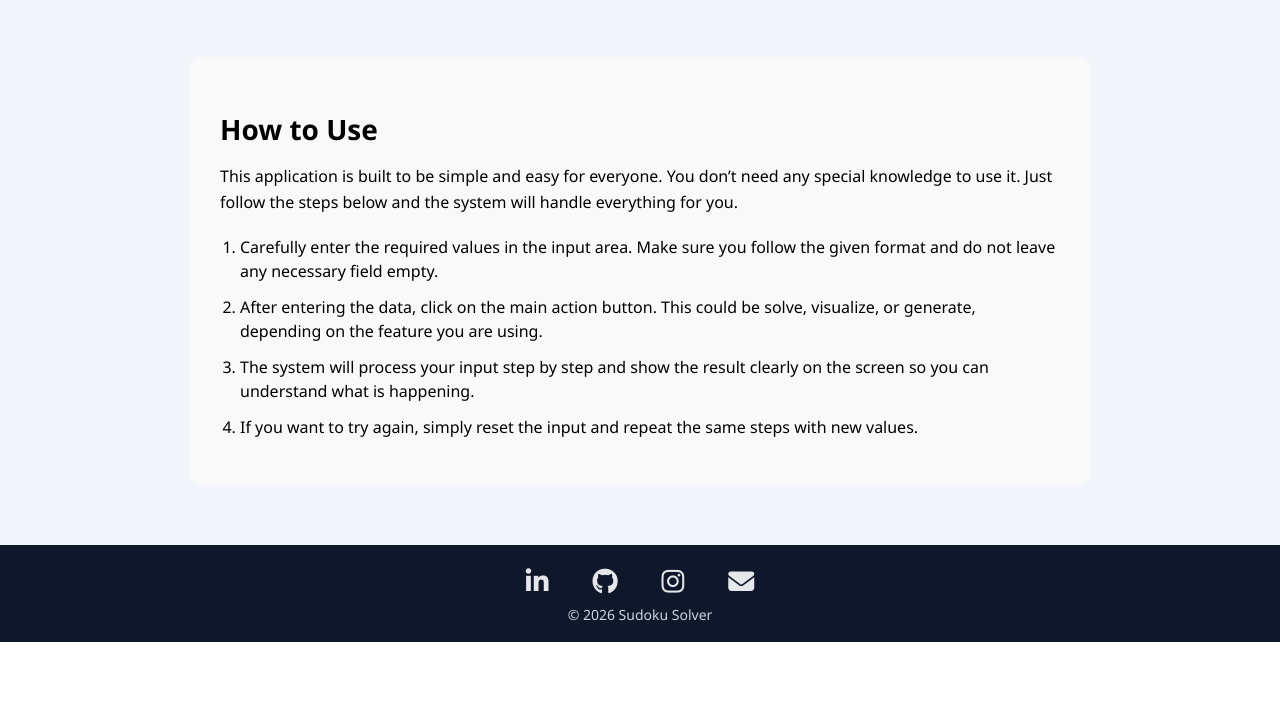
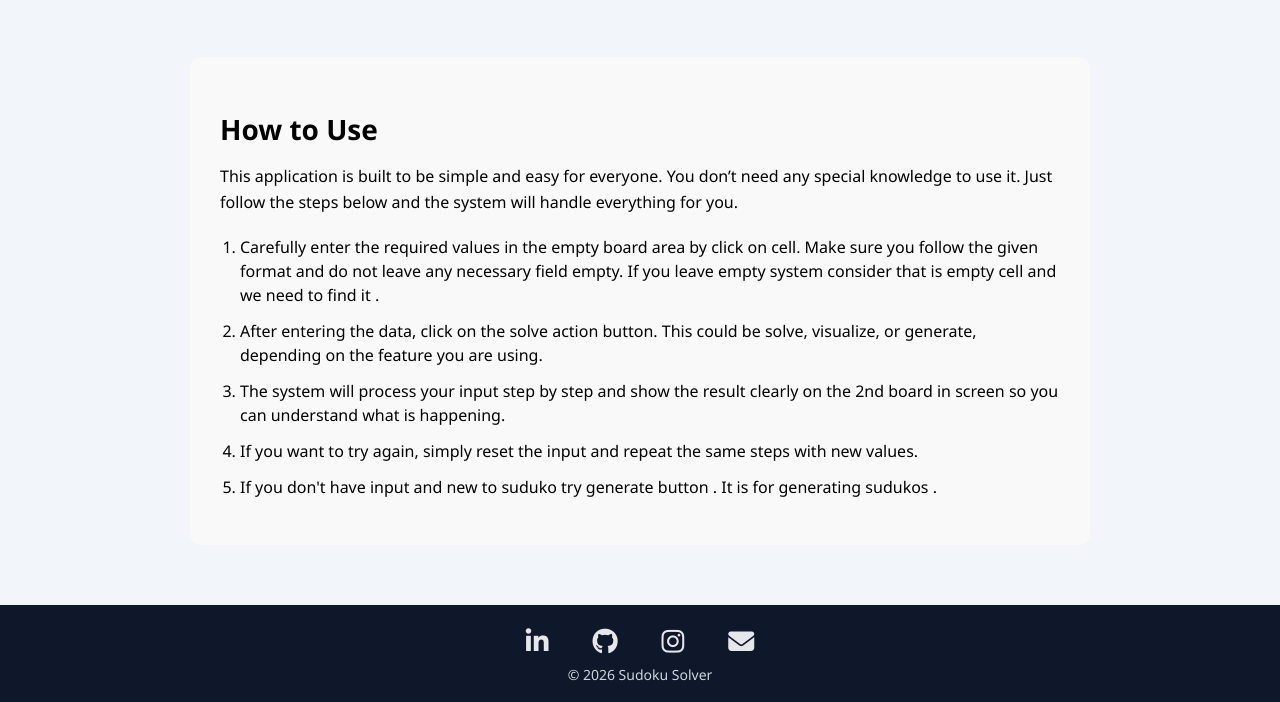
Before and after one commit to harshavardhanBOMMALATA/SudukoSolver, a Django app: page / in a window 1280 px wide. Shown: the part 1052-1754 px from the top of the page. Before the commit the page ends 1694 px from the top, so only its background shows below. Run offline with Django 5.2, Linux system fonts and the light colour scheme.

Commit message:
Update instructions in suduko.html for clarity

```diff
--- a/templates/suduko.html
+++ b/templates/suduko.html
@@ -103,19 +103,22 @@
 
   <ol style="padding-left:20px;">
     <li style="font-size:16px;line-height:1.5;margin-bottom:12px;">
-      Carefully enter the required values in the input area. Make sure you follow the given format and do not leave
-      any necessary field empty.
+      Carefully enter the required values in the empty board area by click on cell. Make sure you follow the given format and do not leave
+      any necessary field empty. If you leave empty system consider that is empty cell and we need to find it .
     </li>
     <li style="font-size:16px;line-height:1.5;margin-bottom:12px;">
-      After entering the data, click on the main action button. This could be solve, visualize, or generate,
+      After entering the data, click on the solve action button. This could be solve, visualize, or generate,
       depending on the feature you are using.
     </li>
     <li style="font-size:16px;line-height:1.5;margin-bottom:12px;">
-      The system will process your input step by step and show the result clearly on the screen so you can
+      The system will process your input step by step and show the result clearly on the 2nd board in screen so you can
       understand what is happening.
     </li>
     <li style="font-size:16px;line-height:1.5;margin-bottom:12px;">
       If you want to try again, simply reset the input and repeat the same steps with new values.
+    </li>
+        <li style="font-size:16px;line-height:1.5;margin-bottom:12px;">
+      If you don't have input and new to suduko try generate button . It is for generating sudukos .
     </li>
   </ol>
 
```
